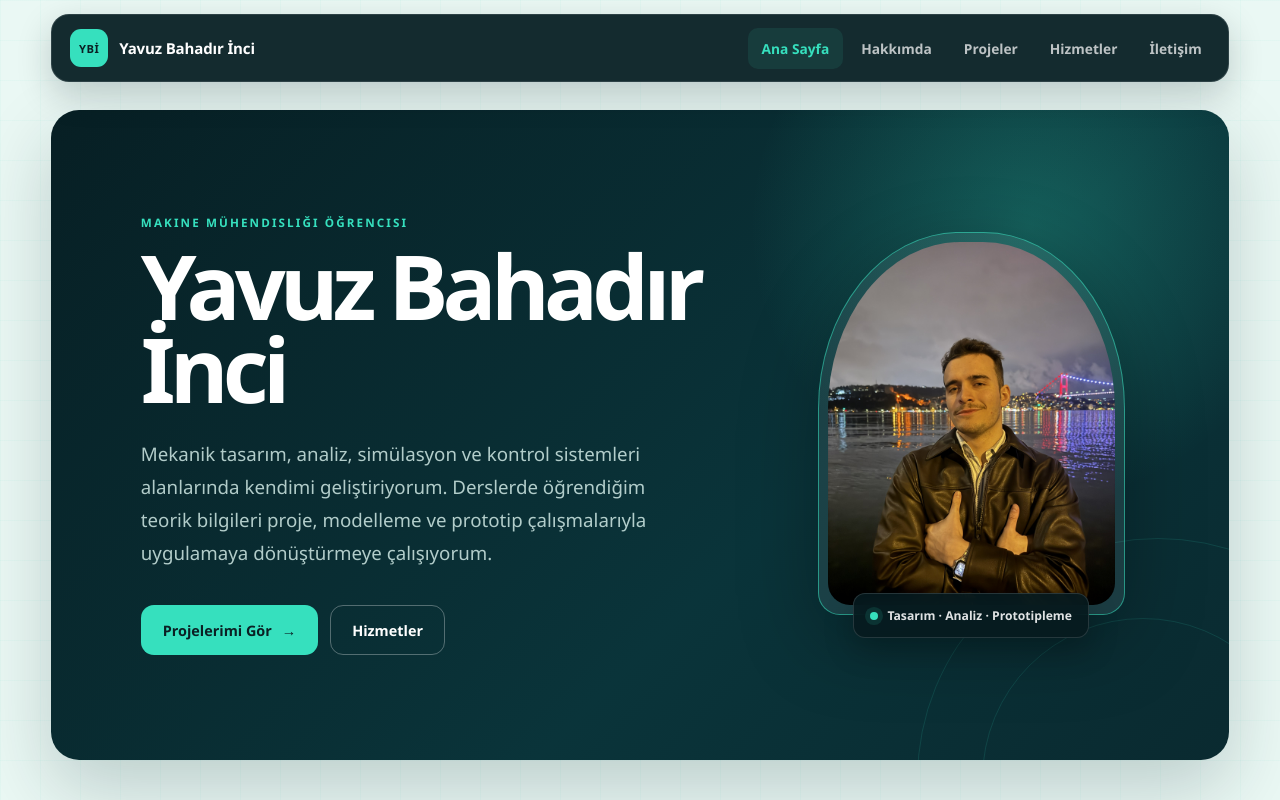
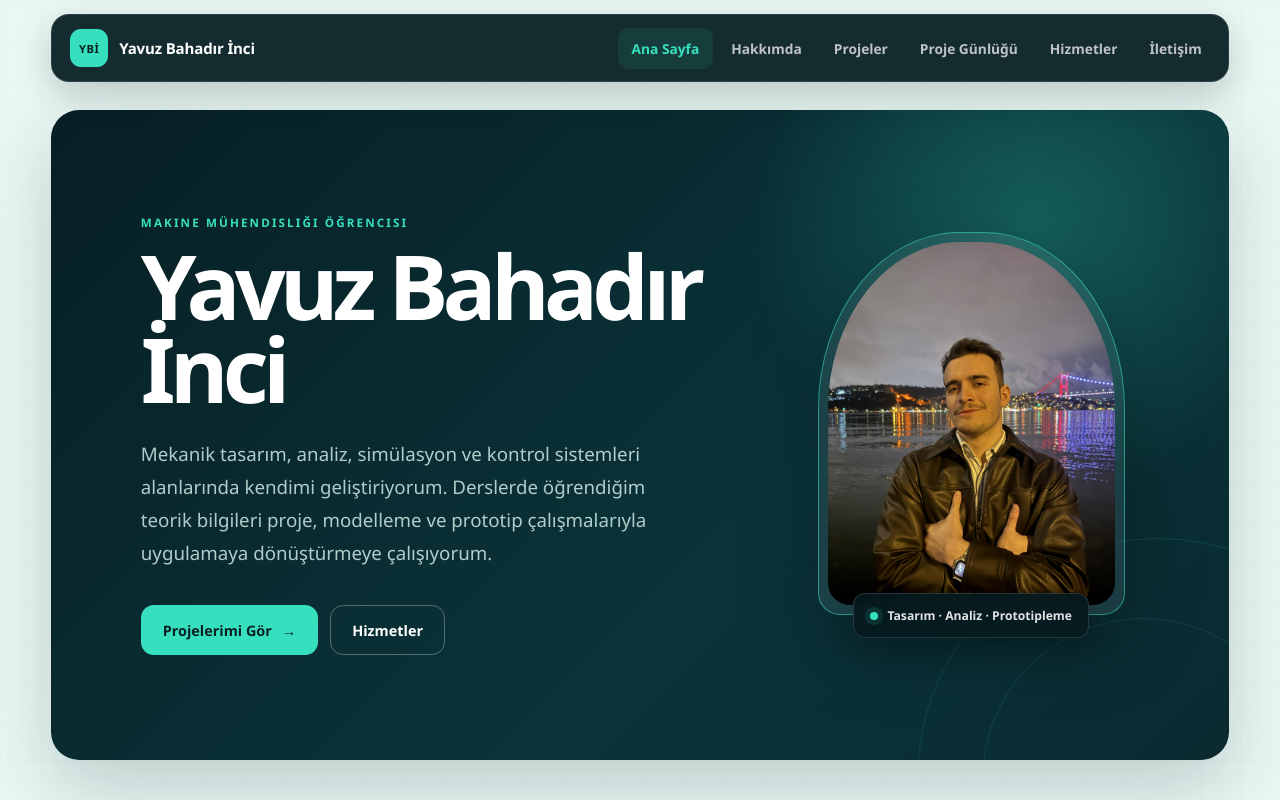
Before and after one commit to ybinci/yavuz-portfolio, a React (Vite) app: page / in a window 1280 px wide. Built offline with nearby package versions, Linux system fonts and the light colour scheme; no server answers.

Commit message:
add react router navigation

```diff
--- a/package.json
+++ b/package.json
@@ -12,7 +12,8 @@
   "dependencies": {
     "@supabase/supabase-js": "^2.110.8",
     "react": "^19.2.7",
-    "react-dom": "^19.2.7"
+    "react-dom": "^19.2.7",
+    "react-router-dom": "^7.18.1"
   },
   "devDependencies": {
     "@types/react": "^19.2.17",
--- a/src/App.css
+++ b/src/App.css
@@ -73,6 +73,7 @@ a:focus-visible {
   font-size: 0.94rem;
   font-weight: 800;
   letter-spacing: -0.01em;
+  text-decoration: none;
   cursor: pointer;
 }
 
@@ -94,7 +95,7 @@ a:focus-visible {
   gap: 4px;
 }
 
-.nav-links button {
+.nav-links a {
   padding: 11px 14px;
   border: 0;
   border-radius: 10px;
@@ -102,12 +103,13 @@ a:focus-visible {
   color: rgba(255, 255, 255, 0.72);
   font-size: 0.86rem;
   font-weight: 700;
+  text-decoration: none;
   cursor: pointer;
   transition: color 180ms ease, background 180ms ease;
 }
 
-.nav-links button:hover,
-.nav-links button.active {
+.nav-links a:hover,
+.nav-links a.active {
   color: var(--accent);
   background: rgba(54, 224, 190, 0.09);
 }
@@ -613,6 +615,7 @@ a:focus-visible {
   gap: 9px;
   font-size: 0.82rem;
   font-weight: 800;
+  text-decoration: none;
   cursor: pointer;
 }
 
@@ -793,6 +796,49 @@ a:focus-visible {
   height: 100%;
   display: block;
   object-fit: cover;
+}
+
+.project-route-message,
+.journal-empty {
+  padding: clamp(42px, 7vw, 80px);
+  border: 1px solid var(--accent-border);
+  border-radius: var(--radius-md);
+  background: var(--surface-soft);
+}
+
+.project-route-message h1,
+.journal-empty h2,
+.journal-detail h1 {
+  max-width: 760px;
+  margin: 0 0 18px;
+  color: var(--ink);
+  font-size: clamp(2.2rem, 5vw, 4.2rem);
+  line-height: 1;
+  letter-spacing: -0.05em;
+}
+
+.project-route-message p,
+.journal-empty p,
+.journal-detail p {
+  max-width: 720px;
+  margin: 0 0 24px;
+  color: var(--muted);
+  line-height: 1.75;
+}
+
+.journal-card {
+  text-decoration: none;
+}
+
+.journal-back {
+  margin: 0 0 24px;
+}
+
+.journal-detail {
+  padding: clamp(42px, 7vw, 80px);
+  border: 1px solid var(--accent-border);
+  border-radius: var(--radius-md);
+  background: var(--surface-soft);
 }
 
 /* Admin */
@@ -1386,7 +1432,7 @@ a:focus-visible {
     display: grid;
   }
 
-  .nav-links button {
+  .nav-links a {
     width: 100%;
     padding: 13px;
     text-align: left;
--- a/src/App.jsx
+++ b/src/App.jsx
@@ -1,64 +1,54 @@
-import { useEffect, useState } from 'react'
+import { useEffect } from 'react'
+import { BrowserRouter, Navigate, Route, Routes, useLocation } from 'react-router-dom'
 import Navbar from './components/Navbar'
 import Home from './components/Home'
 import About from './components/About'
 import Projects from './components/Projects'
+import ProjectJournal from './components/ProjectJournal'
 import Services from './components/Services'
 import Contact from './components/Contact'
 import Admin from './components/Admin'
 import './App.css'
 
-const pages = {
-  home: Home,
-  about: About,
-  projects: Projects,
-  services: Services,
-  contact: Contact,
-  admin: Admin,
-}
-
-const getInitialPage = () => (
-  window.location.pathname === '/admin'
-    ? 'admin'
-    : window.location.hash.startsWith('#project-') ? 'projects' : 'home'
-)
-
-function App() {
-  const [activePage, setActivePage] = useState(getInitialPage)
-  const ActivePage = pages[activePage]
+function ScrollToTop() {
+  const { pathname } = useLocation()
 
   useEffect(() => {
     window.scrollTo({ top: 0, behavior: 'smooth' })
-  }, [activePage])
+  }, [pathname])
 
-  const navigate = (page) => {
-    if (!pages[page]) return
+  return null
+}
 
-    if (page === 'admin') {
-      window.history.replaceState(null, '', '/admin')
-      setActivePage(page)
-      return
-    }
-
-    if (window.location.pathname === '/admin') {
-      window.history.replaceState(null, '', '/')
-    }
-
-    if (page !== 'projects' && window.location.hash.startsWith('#project-')) {
-      window.history.replaceState(null, '', `${window.location.pathname}${window.location.search}`)
-    }
-
-    setActivePage(page)
-  }
-
+function AppLayout() {
   return (
     <div className="site-shell">
-      <Navbar activePage={activePage} onNavigate={navigate} />
+      <ScrollToTop />
+      <Navbar />
       <main className="page-content">
-        <ActivePage onNavigate={navigate} />
+        <Routes>
+          <Route path="/" element={<Home />} />
+          <Route path="/hakkimda" element={<About />} />
+          <Route path="/projeler" element={<Projects />} />
+          <Route path="/projeler/:slug" element={<Projects />} />
+          <Route path="/proje-gunlugu" element={<ProjectJournal />} />
+          <Route path="/proje-gunlugu/:slug" element={<ProjectJournal />} />
+          <Route path="/hizmetler" element={<Services />} />
+          <Route path="/iletisim" element={<Contact />} />
+          <Route path="/admin" element={<Admin />} />
+          <Route path="*" element={<Navigate to="/" replace />} />
+        </Routes>
       </main>
     </div>
   )
 }
 
+function App() {
+  return (
+    <BrowserRouter>
+      <AppLayout />
+    </BrowserRouter>
+  )
+}
+
 export default App
--- a/src/components/Navbar.jsx
+++ b/src/components/Navbar.jsx
@@ -1,30 +1,28 @@
 import { useEffect, useState } from 'react'
+import { Link, NavLink, useLocation } from 'react-router-dom'
 
 const navItems = [
-  { id: 'home', label: 'Ana Sayfa' },
-  { id: 'about', label: 'Hakkımda' },
-  { id: 'projects', label: 'Projeler' },
-  { id: 'services', label: 'Hizmetler' },
-  { id: 'contact', label: 'İletişim' },
+  { to: '/', label: 'Ana Sayfa', end: true },
+  { to: '/hakkimda', label: 'Hakkımda' },
+  { to: '/projeler', label: 'Projeler' },
+  { to: '/proje-gunlugu', label: 'Proje Günlüğü' },
+  { to: '/hizmetler', label: 'Hizmetler' },
+  { to: '/iletisim', label: 'İletişim' },
 ]
 
-function Navbar({ activePage, onNavigate }) {
+function Navbar() {
   const [isOpen, setIsOpen] = useState(false)
+  const location = useLocation()
 
-  useEffect(() => setIsOpen(false), [activePage])
-
-  const goTo = (page) => {
-    onNavigate(page)
-    setIsOpen(false)
-  }
+  useEffect(() => setIsOpen(false), [location.pathname])
 
   return (
     <header className="site-header">
       <nav className="navbar" aria-label="Ana navigasyon">
-        <button className="logo" onClick={() => goTo('home')} aria-label="Ana sayfaya git">
+        <Link className="logo" to="/" aria-label="Ana sayfaya git">
           <span className="logo-mark" aria-hidden="true">YBİ</span>
           <span>Yavuz Bahadır İnci</span>
-        </button>
+        </Link>
 
         <button
           className="menu-toggle"
@@ -41,14 +39,14 @@ function Navbar({ activePage, onNavigate }) {
 
         <div className={`nav-links ${isOpen ? 'is-open' : ''}`} id="main-menu">
           {navItems.map((item) => (
-            <button
-              key={item.id}
-              className={activePage === item.id ? 'active' : ''}
-              onClick={() => goTo(item.id)}
-              aria-current={activePage === item.id ? 'page' : undefined}
+            <NavLink
+              key={item.to}
+              to={item.to}
+              end={item.end}
+              className={({ isActive }) => (isActive ? 'active' : undefined)}
             >
               {item.label}
-            </button>
+            </NavLink>
           ))}
         </div>
       </nav>
--- a/src/components/ProjectDetail.jsx
+++ b/src/components/ProjectDetail.jsx
@@ -10,7 +10,7 @@ function ProjectDetail({ project, onBack }) {
   return (
     <article className="project-detail" aria-labelledby="project-detail-title">
       <button className="project-back" type="button" onClick={onBack}>
-        <span aria-hidden="true">←</span> Projelere dön
+        <span aria-hidden="true">←</span> Geri Dön
       </button>
 
       <header className="project-detail-hero">
--- /dev/null
+++ b/src/components/ProjectJournal.jsx
@@ -0,0 +1,88 @@
+import { Link, useParams } from 'react-router-dom'
+import { projectJournalEntries } from '../data/projectJournal'
+
+function ProjectJournal() {
+  const { slug } = useParams()
+  const selectedEntry = projectJournalEntries.find((entry) => (
+    entry.slug === slug || String(entry.id) === slug
+  ))
+
+  if (slug && selectedEntry) {
+    return (
+      <section className="page-panel section journal-page" aria-labelledby="journal-detail-title">
+        <Link className="project-back journal-back" to="/proje-gunlugu">
+          <span aria-hidden="true">←</span> Günlüğe dön
+        </Link>
+        <article className="journal-detail">
+          <p className="eyebrow">{selectedEntry.date ?? 'Proje günlüğü'}</p>
+          <h1 id="journal-detail-title">{selectedEntry.title}</h1>
+          <p>{selectedEntry.description}</p>
+        </article>
+      </section>
+    )
+  }
+
+  if (slug) {
+    return (
+      <section className="page-panel section journal-page" aria-labelledby="journal-detail-title">
+        <div className="project-route-message">
+          <p className="eyebrow">Proje günlüğü</p>
+          <h1 id="journal-detail-title">Günlük kaydı bulunamadı</h1>
+          <p>Bu bağlantıyla eşleşen bir proje günlüğü kaydı yok.</p>
+          <Link className="button button-primary" to="/proje-gunlugu">
+            Günlüğe dön
+          </Link>
+        </div>
+      </section>
+    )
+  }
+
+  return (
+    <section className="page-panel section journal-page" aria-labelledby="journal-title">
+      <header className="section-heading section-heading-row">
+        <div>
+          <p className="eyebrow">Proje süreci</p>
+          <h1 id="journal-title">Proje Günlüğü</h1>
+        </div>
+        <p>
+          Geliştirme notları, deneme çıktıları ve proje ilerleme kayıtları bu bölümde
+          listelenecek.
+        </p>
+      </header>
+
+      {projectJournalEntries.length > 0 ? (
+        <div className="project-grid">
+          {projectJournalEntries.map((entry, index) => (
+            <Link
+              key={entry.id ?? entry.slug}
+              className="project-card journal-card"
+              to={`/proje-gunlugu/${entry.slug ?? entry.id}`}
+            >
+              <span className="project-number">{String(index + 1).padStart(2, '0')}</span>
+              <div className="project-content">
+                <div className="project-card-meta">
+                  <span className="project-category">{entry.date ?? 'Günlük'}</span>
+                </div>
+                <h2>{entry.title}</h2>
+                <p>{entry.summary}</p>
+                <span className="project-card-action">Kaydı incele</span>
+              </div>
+              <span className="project-arrow" aria-hidden="true">↗</span>
+            </Link>
+          ))}
+        </div>
+      ) : (
+        <div className="journal-empty">
+          <p className="eyebrow">Yakında</p>
+          <h2>Proje günlüğü kayıtları hazırlanıyor.</h2>
+          <p>
+            Bu alan route yapısı hazır olacak şekilde eklendi; yeni günlük kayıtları
+            eklendiğinde liste ve detay sayfaları aynı URL mantığıyla çalışacak.
+          </p>
+        </div>
+      )}
+    </section>
+  )
+}
+
+export default ProjectJournal
--- a/src/components/Projects.jsx
+++ b/src/components/Projects.jsx
@@ -1,17 +1,11 @@
 import { useEffect, useMemo, useState } from 'react'
+import { useNavigate, useParams } from 'react-router-dom'
 import { hasSupabaseConfig, supabase } from '../lib/supabaseClient'
 import { projects as fallbackProjects } from '../data/projects'
 import ProjectCard from './ProjectCard'
 import ProjectDetail from './ProjectDetail'
 
-const projectHashPrefix = '#project-'
 const staticProjects = fallbackProjects.map(normalizeProject)
-
-function getInitialProjectSlug() {
-  if (!window.location.hash.startsWith(projectHashPrefix)) return null
-
-  return window.location.hash.slice(projectHashPrefix.length)
-}
 
 function toArray(value) {
   if (Array.isArray(value)) return value
@@ -74,11 +68,12 @@ function mergeProjects(staticProjectList, supabaseProjectList) {
 
 function Projects() {
   const [projectList, setProjectList] = useState(staticProjects)
-  const [selectedSlug, setSelectedSlug] = useState(getInitialProjectSlug)
   const [isLoading, setIsLoading] = useState(hasSupabaseConfig)
+  const navigate = useNavigate()
+  const { slug } = useParams()
   const selectedProject = useMemo(
-    () => projectList.find((project) => project.slug === selectedSlug) ?? null,
-    [projectList, selectedSlug],
+    () => projectList.find((project) => project.slug === slug) ?? null,
+    [projectList, slug],
   )
 
   useEffect(() => {
@@ -124,24 +119,35 @@ function Projects() {
   }, [])
 
   const selectProject = (slug) => {
-    setSelectedSlug(slug)
-    window.history.replaceState(null, '', `${projectHashPrefix}${slug}`)
-    window.scrollTo({ top: 0, behavior: 'smooth' })
+    navigate(`/projeler/${slug}`)
   }
 
   const closeProject = () => {
-    setSelectedSlug(null)
-    window.history.replaceState(null, '', `${window.location.pathname}${window.location.search}`)
-    window.scrollTo({ top: 0, behavior: 'smooth' })
+    navigate('/projeler')
   }
 
   return (
     <section
-      className={`page-panel section projects-page ${selectedProject ? 'has-detail' : ''}`}
-      aria-labelledby={selectedProject ? 'project-detail-title' : 'projects-title'}
+      className={`page-panel section projects-page ${slug ? 'has-detail' : ''}`}
+      aria-labelledby={slug ? 'project-detail-title' : 'projects-title'}
     >
-      {selectedProject ? (
+      {slug && selectedProject ? (
         <ProjectDetail project={selectedProject} onBack={closeProject} />
+      ) : slug && isLoading ? (
+        <div className="project-route-message">
+          <p className="eyebrow">Projeler</p>
+          <h1 id="project-detail-title">Proje yükleniyor</h1>
+          <p>Proje detayları hazırlanıyor...</p>
+        </div>
+      ) : slug ? (
+        <div className="project-route-message">
+          <p className="eyebrow">Projeler</p>
+          <h1 id="project-detail-title">Proje bulunamadı</h1>
+          <p>Bu slug ile eşleşen bir proje bulunamadı.</p>
+          <button className="button button-primary" type="button" onClick={closeProject}>
+            Projelere dön
+          </button>
+        </div>
       ) : (
         <>
           <header className="section-heading section-heading-row">
--- /dev/null
+++ b/src/data/projectJournal.js
@@ -0,0 +1 @@
+export const projectJournalEntries = []
```
Also changed, not shown: src/components/Home.jsx (+7 -5 lines), 1 other file (tests, documents, lock files or other folders).
